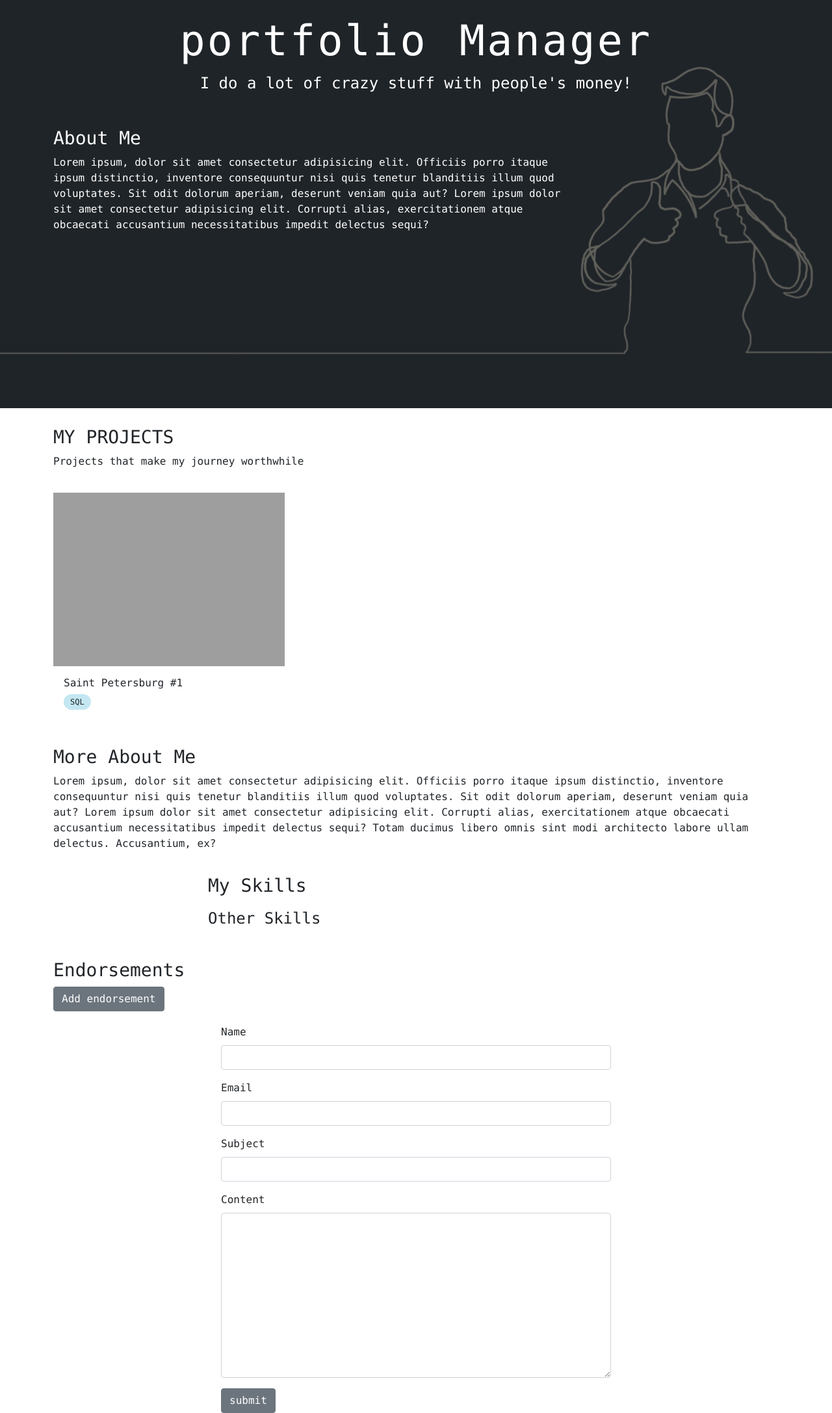
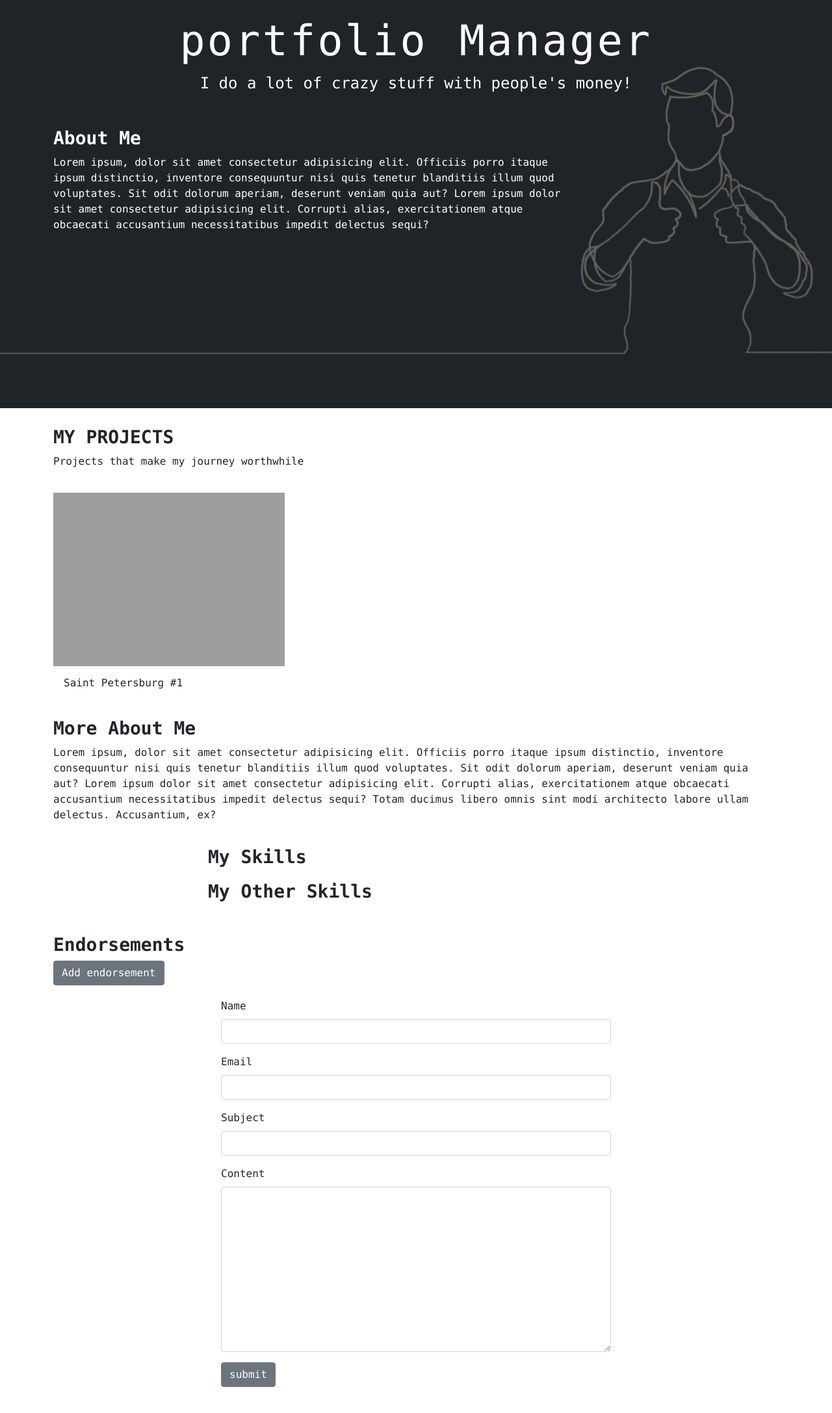
Before and after one commit to bencyrus/portfolio-django, a Django app: page / in a window 1280 px wide. Shown: the part 369-2543 px from the top of the page at 65% size. After the commit the page ends 2503 px from the top, so only its background shows below. Run offline with Django 3.2, Linux system fonts and the light colour scheme; data comes from the database, SQL or seed files in the repository; both versions use the stored data as it was after the commit; data that the repository does not hold is empty; some libraries are stand-ins or nearby versions; some web fonts are replaced; grey boxes are pictures that could not be loaded.

Commit message:
added more about me to model person. fixed html code and added css

```diff
--- a/matthewsportfolio/models.py
+++ b/matthewsportfolio/models.py
@@ -10,6 +10,10 @@ class Person(models.Model):
     headline = models.CharField(max_length=255, default='portfolio Manager')
     description = models.CharField(max_length=400, default="I do a lot of crazy stuff with people's money!")
     about = models.CharField(max_length=2000, null=True, blank=True, default='Lorem ipsum, dolor sit amet consectetur adipisicing elit. \
+        Officiis porro itaque ipsum distinctio, inventore consequuntur nisi quis tenetur blanditiis illum quod voluptates.\
+        Sit odit dolorum aperiam, deserunt veniam quia aut? Lorem ipsum dolor sit amet consectetur adipisicing elit. Corrupti \
+        alias, exercitationem atque obcaecati accusantium necessitatibus impedit delectus sequi?')
+    more_about = models.CharField(max_length=2000, null=True, blank=True, default='Lorem ipsum, dolor sit amet consectetur adipisicing elit. \
         Officiis porro itaque ipsum distinctio, inventore consequuntur nisi quis tenetur blanditiis illum quod voluptates.\
         Sit odit dolorum aperiam, deserunt veniam quia aut? Lorem ipsum dolor sit amet consectetur adipisicing elit. Corrupti \
         alias, exercitationem atque obcaecati accusantium necessitatibus impedit delectus sequi?')
--- a/matthewsportfolio/templates/base/home.html
+++ b/matthewsportfolio/templates/base/home.html
@@ -22,7 +22,7 @@
             </div>
             {% if person.about %}
             <div class="about-me">
-                <h3>About Me</h3>
+                <h3 class="font-bold">About Me</h3>
                 <div class="about-me-content">{{ person.about }}</div>
             </div>
             {% endif %}
@@ -32,45 +32,46 @@
     <div class="icon"><img src="static/images/man-right-to-left.png" alt=""></div>
 </section>
 
+{% if projects %}
 <!-- Content -->
 <section id="content">
     <div class="container">
         <div class="project-wrapper row">
-            <h3>My Projects</h3>
+            <h3 class="font-bold">My Projects</h3>
             <p>Projects that make my journey worthwhile</p>
             {% for project in projects %}
             <div class="project-column col-md-4">
                 <a href="{% url 'project' project.id %}"><img class="project-thumbnail" src="{{ project.thumbnail.url }}" alt="Project 1"></a>
                 <div class="project-body">
                     <h6>{{ project.title }}</h6>
-                    <div class="technology-used-container">
-                        <div class="technology-used-tag">
-                            <span>SQL</span>
-                        </div>
-                    </div>
+
                 </div>
             </div>
-            {% empty %}
-            <h3>There are no projects in the database</h3>
+
             {% endfor %}
-        </div>
-        <div class="more-about-me">
-            <h3>More About Me</h3>
-            <p>Lorem ipsum, dolor sit amet consectetur adipisicing elit. Officiis
-                porro itaque ipsum distinctio, inventore consequuntur nisi quis
-                tenetur blanditiis illum quod voluptates. Sit odit dolorum aperiam,
-                deserunt veniam quia aut? Lorem ipsum dolor sit amet consectetur
-                adipisicing elit. Corrupti alias, exercitationem atque obcaecati
-                accusantium necessitatibus impedit delectus sequi? Totam ducimus libero
-                omnis sint modi architecto labore ullam delectus. Accusantium, ex?</p>
         </div>
     </div>
 </section>
+{% endif %}
+
+<!-- More About ME -->
+{% for person in persons %}
+{% if person.more_about %}
+<section id="more-about-me">
+    <div class="container">
+        <div class="more-about-me">
+            <h3 class="font-bold">More About Me</h3>
+            <p>{{ person.more_about }}</p>
+        </div>
+    </div>
+</section>
+{% endif %}
+{% endfor %}
 
 <!-- Skills -->
 <section id="skills">
     <div class="container">
-        <h3>My Skills</h3>
+        <h3 class="font-bold">My Skills</h3>
         <div class="skills-container">
             {% for detailed_skill in detailed_skills %}
             <div class="skill-wrapper align-items-center">
@@ -84,7 +85,7 @@
             </div>
             {% endfor %}
 
-            <h4>Other Skills</h4>
+            <h3 class="font-bold">My Other Skills</h4>
             <div class="other-skills-container">
                 {% for skill in skills %}
                 <div class="skill-tag">
@@ -99,7 +100,7 @@
 <!-- Endorsements -->
 <section id="endorsements">
     <div class="container">
-        <h3>Endorsements</h3>
+        <h3 class="font-bold">Endorsements</h3>
         <a href="{% url 'add-endorsement' %}" class="btn btn-secondary">Add endorsement</a>
         <div class="endorsement-container">
             {% for endorsement in endorsements %}
--- a/static/styles/main.css
+++ b/static/styles/main.css
@@ -2,6 +2,10 @@
 /** --------------- General --------------- **/
 body {
     font-family: 'Menlo', sans-serif !important;
+}
+/** --------------- General Custom --------------- **/
+.font-bold {
+    font-weight: bold;
 }
 
 /** --------------- Navbar Section --------------- **/
@@ -29,6 +33,7 @@ body {
 #hero .icon img {
     width: 100%;
     margin-top: -20%;
+    z-index: -1;
 }
 /** hero hero-content **/
 .hero-content {
@@ -166,7 +171,7 @@ body {
 /** content project-wrapper project-column **/
 .project-column {
     width: 300px;
-    padding: 20px 0;
+    padding-top: 20px;
 }
 
 /** content project-wrapper project-column project-thumbnail **/
@@ -206,6 +211,7 @@ body {
 .more-about-me {
     padding-top: 20px;
 }
+
 
 
 
```
Also changed, not shown: db.sqlite3, matthewsportfolio/migrations/0008_person_more_about.py (added), 1 other file.
